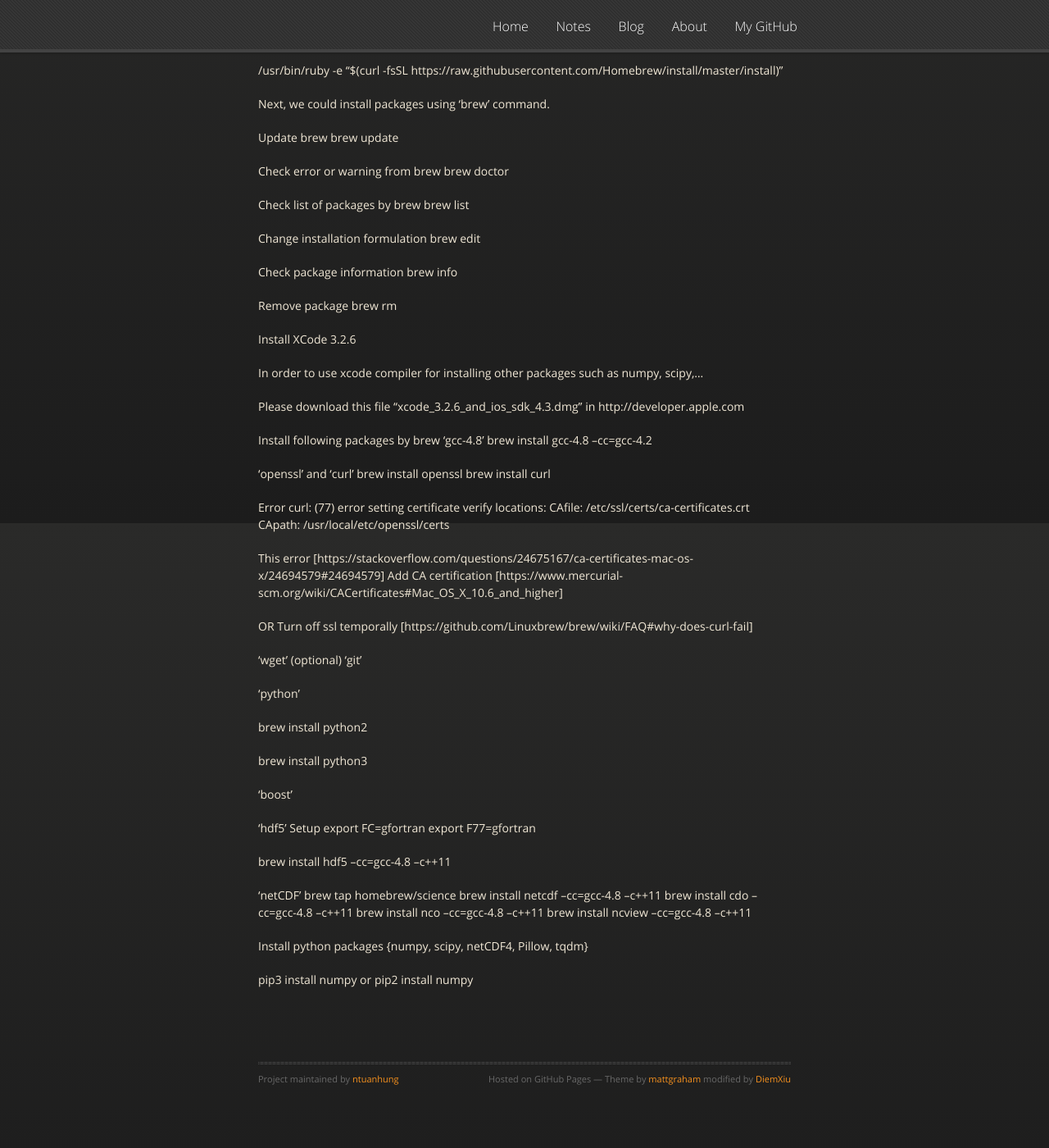
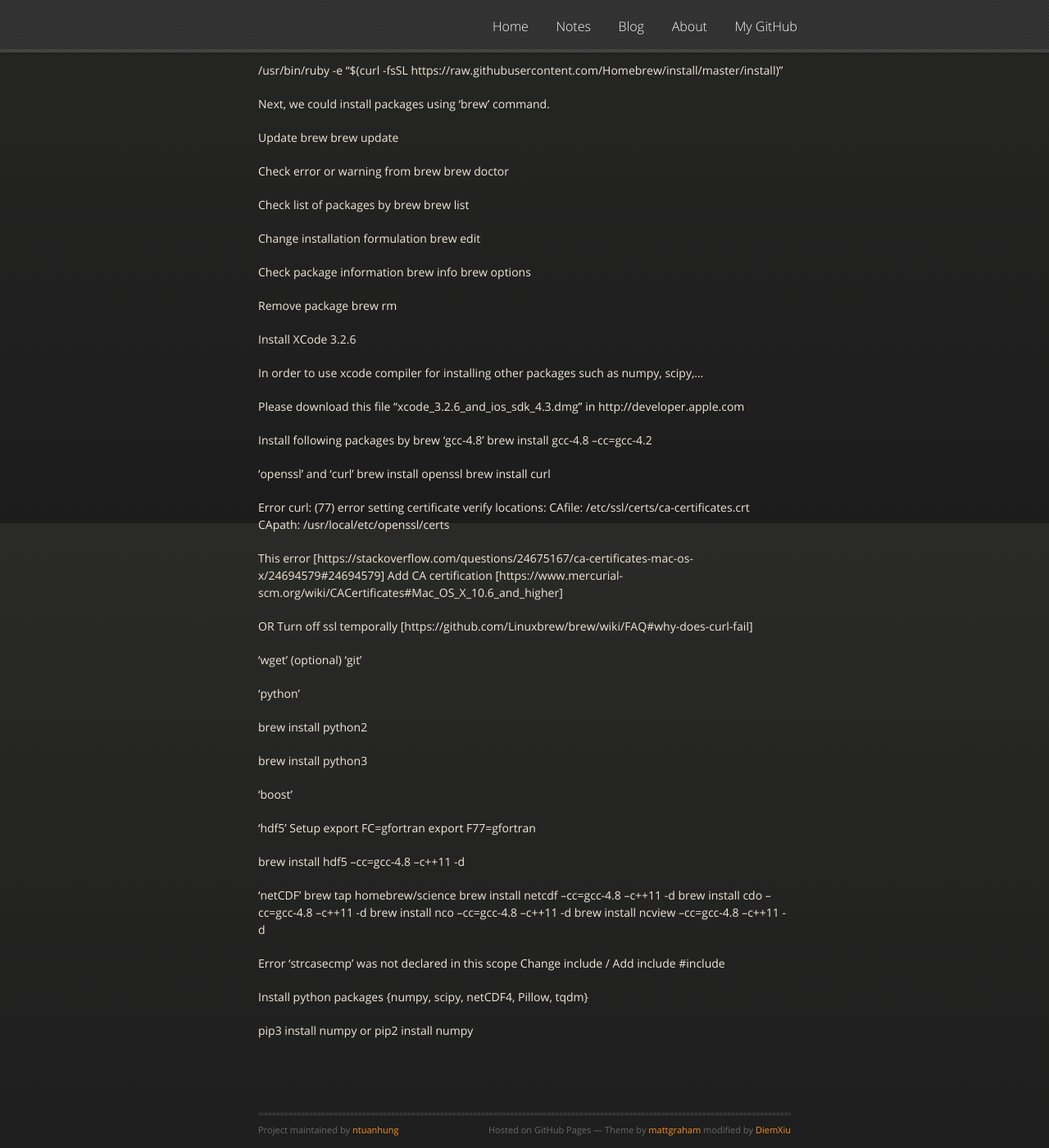
Before and after one commit to ntuanhung/ntuanhung.github.io, a Jekyll site: the page built from _posts/2017-10-31-Install-Mac-OSX-10.6.8.md, in a window 1280 px wide and 1400 px high, scrolled down 262 px. Shown: the whole window at 82% size. Built offline with Jekyll 4.4.1, drawn with Linux system fonts in a browser that asks for light colours; nearby versions of some CDN libraries; before the commit the page ends 1600 px from its top, so only the background shows below that.

Commit message:
Update 2017-10-31-Install-Mac-OSX-10.6.8.md

```diff
--- a/_posts/2017-10-31-Install-Mac-OSX-10.6.8.md
+++ b/_posts/2017-10-31-Install-Mac-OSX-10.6.8.md
@@ -26,6 +26,7 @@ brew edit <package name>
 
 Check package information
 brew info <package name>
+brew options <package name>
 
 Remove package
 brew rm <package name>
@@ -71,14 +72,18 @@ Setup
 export FC=gfortran
 export F77=gfortran
 
-brew install hdf5 --cc=gcc-4.8 --c++11
+brew install hdf5 --cc=gcc-4.8 --c++11 -d
 
 'netCDF'
 brew tap homebrew/science
-brew install netcdf --cc=gcc-4.8 --c++11
-brew install cdo --cc=gcc-4.8 --c++11
-brew install nco --cc=gcc-4.8 --c++11
-brew install ncview --cc=gcc-4.8 --c++11
+brew install netcdf --cc=gcc-4.8 --c++11 -d
+brew install cdo --cc=gcc-4.8 --c++11 -d
+brew install nco --cc=gcc-4.8 --c++11 -d
+brew install ncview --cc=gcc-4.8 --c++11 -d
+
+Error ‘strcasecmp’ was not declared in this scope
+Change include / Add include
+#include<string.h>
 
 Install python packages {numpy, scipy, netCDF4, Pillow, tqdm}
 
```
